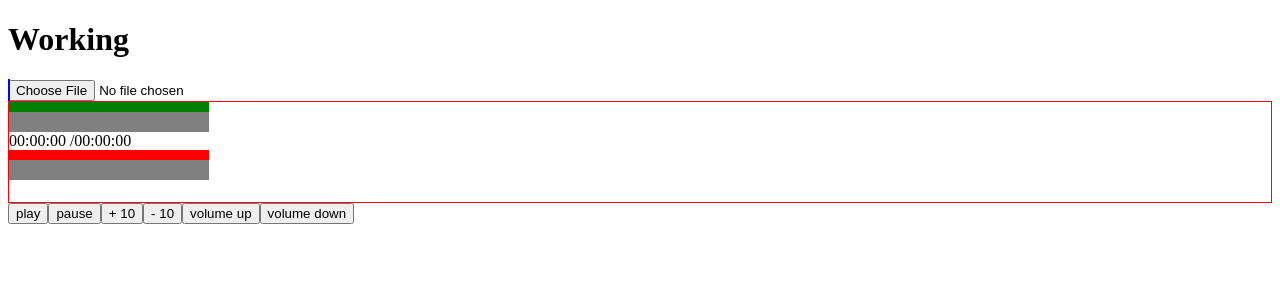
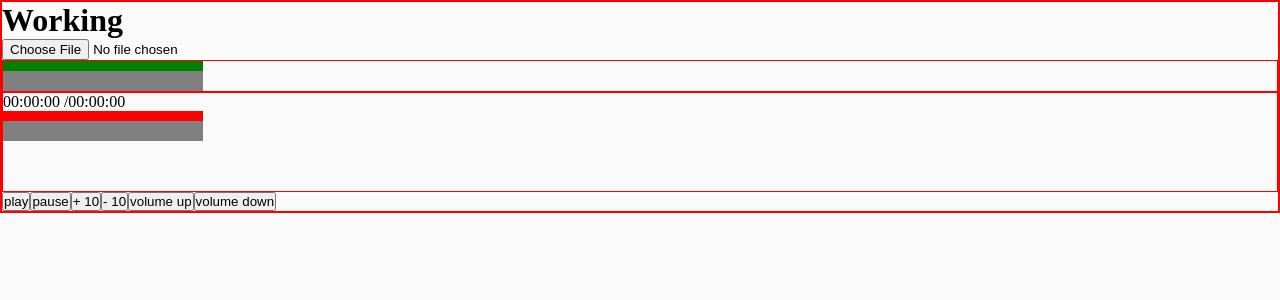
Before and after one commit to SafeCo/react-music-player, a React (Create React App) app: page / in a window 1280 px wide. Shown: the top 300 px of the page. Built offline with nearby package versions, Linux system fonts and the light colour scheme.

Commit message:
fixed a bug with seekerbar time

```diff
--- /dev/null
+++ b/src/App.css
@@ -0,0 +1,14 @@
+*{
+    box-sizing: border-box;
+    margin: 0;
+    padding: 0;
+}
+
+body{
+    background-color:#fafafa;
+}
+
+.app{
+    /* might not apply */
+    background-color: #fafafa;
+}
--- a/src/App.js
+++ b/src/App.js
@@ -1,4 +1,5 @@
 import AudioPlayer from "./AudioPlayer";
+import "./App.css"
 
 
 function App() {
--- a/src/AudioPlayer.css
+++ b/src/AudioPlayer.css
@@ -1,16 +1,23 @@
-.seekerBar__container{
+.audioPlayer__container{
+    border: solid red 2px;
+}
+
+
+
+
+.volumeBar__container{
     border: solid red 1px;
     height: 100px;
 
 }
 
-.seekerBar__gray{
+.volumeBar__gray{
     cursor: pointer;
     background-color: gray;
     width: 200px;
     height: 30px;
 }
-.seekerBar__progress{
+.volumeBar__progress{
     position: relative;
     /* background-color: green; */
     height: 10px;
@@ -19,25 +26,8 @@
     justify-content: flex-end;
 }
 
-.seekerBar__time{
-    position: absolute;
-    border: solid blue 1px;
-    background-color: white;
-    height: 20px;
-    transform: translate(-50%, -50%);
-    bottom: 0;
-
-}
 
 
-
-/* .seekerBar__ball{
-    position: absolute;
-    background-color: red;
-    height: 15px;
-    width: 15px;
-    border-radius: 50%;
-} */
 
 
 .audioTime__container{
--- a/src/AudioPlayer.js
+++ b/src/AudioPlayer.js
@@ -1,9 +1,9 @@
 import {useState, useEffect, useRef} from 'react'
 import "./AudioPlayer.css"
+import SeekerBar from './SeekerBar'
 
 function AudioPlayer() {
 
-    const clickRef = useRef()
     const volumeRef = useRef()
 
 
@@ -11,18 +11,11 @@ function AudioPlayer() {
     const [audioLength, setAudioLength] = useState("")
     const [audioTime, setAudioTime] = useState("")
 
-    const [seekerTime, setSeekerTime] = useState("")
 
     const [progress, setProgress] = useState("")
     const [volume, setVolume] = useState("")
-    const [cursorPosition, setCursorPosition] = useState({ left: 0 })
 
 
-    const barStyle = {
-        width : progress + "%",
-        backgroundColor: "green",
-
-    }
     const volumeStyle = {
         width : volume + "%",
         backgroundColor: "red",
@@ -36,10 +29,6 @@ function AudioPlayer() {
             getBase64(e.target.files[0]);
         }
     };
-
-    // useEffect(()=>{
-    //     console.log(audioLength)
-    // },[audioLength])
 
     function getBase64(file) {
         var reader = new FileReader();
@@ -61,22 +50,10 @@ function AudioPlayer() {
         };
     }
 
-    // const checkWidth = (e)=>{
-    //     let width = clickRef.current.clientWidth
-    //     const offset = e.nativeEvent.offsetX
-    //     const divprogress = offset / width * 100;
-    //     audioFile.currentTime = divprogress / 100 * audioLength
-    // }
 
     const checkWidth = (e)=>{
         const name = e.currentTarget.getAttribute("data-name")
-        if (name === "timeSeeker"){
-            let width = clickRef.current.clientWidth
-            const offset = e.nativeEvent.offsetX
-            const divprogress = offset / width * 100;
-            audioFile.currentTime = divprogress / 100 * audioLength
-
-        }else if( name === "volumeSeeker"){
+        if( name === "volumeSeeker"){
             let width = volumeRef.current.clientWidth
             const offset = e.nativeEvent.offsetX
             const divprogress = offset / width * 100;
@@ -87,18 +64,6 @@ function AudioPlayer() {
         }
 
     }
-
-    const checkTime = (e)=>{
-        let width = clickRef.current.clientWidth
-        const offset = e.nativeEvent.offsetX
-        const divprogress = offset / width * 100;
-        const time = divprogress / 100 * audioLength
-        // console.log(toHoursAndMinutes(Math.floor(time)))
-        setSeekerTime(toHoursAndMinutes(Math.floor(time)))
-        setCursorPosition({ left: e.screenX });
-
-    }
-
     function toHoursAndMinutes(totalSeconds) {
         const totalMinutes = Math.floor(totalSeconds / 60);
 
@@ -119,7 +84,6 @@ function AudioPlayer() {
 
         return time ;
     }
-
 
 
 
@@ -162,28 +126,34 @@ function AudioPlayer() {
 
 
     return (
-        <div>
+        <div className="audioPlayer__container">
             <h1>Working</h1>
             <input
                 type="file"
                 onChange={e=>addFile(e)}
             />
-            <div className="seekerBar__container">
-                <div ref={clickRef} data-name="timeSeeker" onMouseMove={(e)=>checkTime(e)} onClick={checkWidth} className="seekerBar__gray">
+
+            <SeekerBar
+                toHoursAndMinutes={toHoursAndMinutes}
+                audioFile={audioFile}
+                audioLength={audioLength}
+                progress={progress}
+            />
+            <div className="volumeBar__container">
+                {/* <div ref={clickRef} data-name="timeSeeker" onMouseMove={(e)=>checkTime(e)} onClick={checkWidth} className="seekerBar__gray">
                     <div style={barStyle} className="seekerBar__progress">
                         <div className="seekerBar__ball"></div>
                         <div style={cursorPosition} className="seekerBar__time">{seekerTime}</div>
                     </div>
-                </div>
+                </div> */}
 
                 <div className="audioTime__container">
                     <div>{toHoursAndMinutes(Math.floor(audioTime)) + " / "}</div>
                     <div>{toHoursAndMinutes(Math.floor(audioLength))}</div>
                 </div>
 
-                <div ref={volumeRef} data-name="volumeSeeker"  onClick={checkWidth} className="seekerBar__gray">
-                    <div style={volumeStyle} className="seekerBar__progress">
-                        <div className="seekerBar__ball"></div>
+                <div ref={volumeRef} data-name="volumeSeeker"  onClick={checkWidth} className="volumeBar__gray">
+                    <div style={volumeStyle} className="volumeBar__progress">
                     </div>
                 </div>
             </div>
--- /dev/null
+++ b/src/SeekerBar.css
@@ -0,0 +1,25 @@
+.seekerBar__container{
+    border: solid red 1px;
+}
+
+.seekerBar__gray{
+    cursor: pointer;
+    background-color: gray;
+    width: 200px;
+    height: 30px;
+}
+.seekerBar__progress{
+    position: relative;
+    /* background-color: green; */
+    height: 10px;
+}
+
+.seekerBar__time{
+    position: absolute;
+    bottom: 0;
+    border: solid green 1px;
+    background-color: white;
+    height: 20px;
+    transform: translate(-50%, -50%);
+
+}
--- /dev/null
+++ b/src/SeekerBar.js
@@ -0,0 +1,66 @@
+
+import {useState,  useRef, useEffect} from 'react'
+import "./SeekerBar.css"
+
+function SeekerBar({toHoursAndMinutes, audioFile, audioLength, progress}) {
+
+    const clickRef = useRef()
+
+    const [cursorPosition, setCursorPosition] = useState({ left: 0 })
+    const [seekerTime, setSeekerTime] = useState("")
+    const [isHover, setIsHover] = useState(false)
+
+    const barStyle = {
+        width : progress + "%",
+        backgroundColor: "green",
+
+    }
+
+    const checkWidth = (e)=>{
+        let width = clickRef.current.clientWidth
+        const offset = e.nativeEvent.offsetX
+        const divprogress = offset / width * 100;
+        audioFile.currentTime = divprogress / 100 * audioLength
+    }
+
+    const checkTime = (e)=>{
+        let width = clickRef.current.clientWidth
+        const offset = e.nativeEvent.offsetX
+        const divprogress = offset / width * 100;
+        const time = divprogress / 100 * audioLength
+        setSeekerTime(toHoursAndMinutes(Math.floor(time)))
+        setCursorPosition({ left: e.clientX});
+
+    }
+    useEffect(()=>{
+        console.log(isHover)
+    },[isHover])
+
+    return (
+        <div className="seekerBar__container">
+                <div
+                    className="seekerBar__gray"
+                    ref={clickRef}
+                    data-name="timeSeeker"
+                    onMouseEnter={()=>{setIsHover(true)}}
+                    onMouseLeave={()=>{setIsHover(false)}}
+                    onMouseMove={(e)=>checkTime(e)}
+                    onClick={checkWidth}
+                >
+                    <div style={barStyle} className="seekerBar__progress">
+                    { isHover &&
+                        <div
+                            onMouseEnter={()=>{setIsHover(false)}}
+                            style={cursorPosition}
+                            className="seekerBar__time"
+                        >
+                            {seekerTime}
+                        </div>
+                    }
+                    </div>
+                </div>
+        </div>
+    )
+}
+
+export default SeekerBar
```
